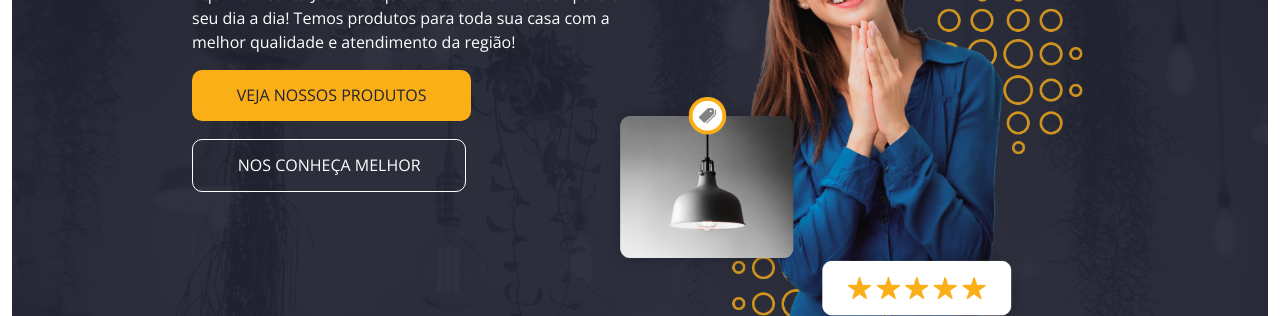
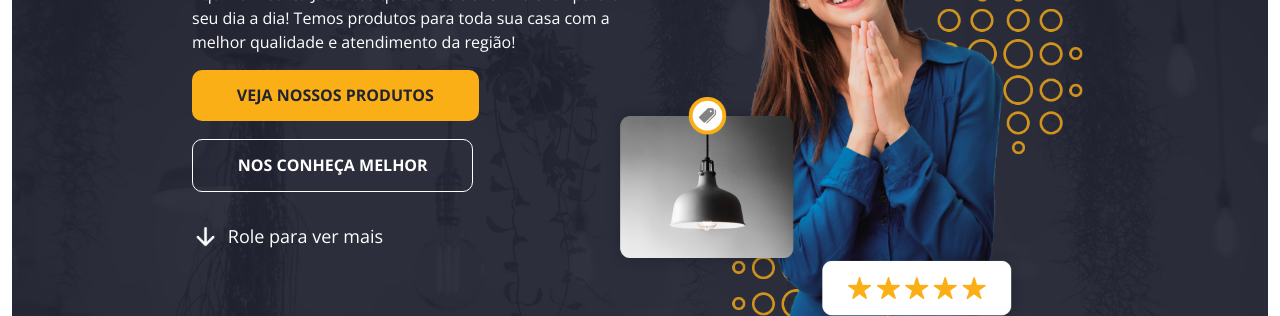
Before and after one commit to Adadezer/PSNoweb, a React (Create React App) app in the folder noweb/: page / in a window 1280 px wide. Shown: the part 475-791 px from the top of the page. Built offline with nearby package versions, Linux system fonts and the light colour scheme.

Commit message:
feat: :sparkles: conteúdo de capa do site

```diff
--- a/noweb/src/components/Capa.js
+++ b/noweb/src/components/Capa.js
@@ -4,12 +4,18 @@ import '../styles/Capa.css';
 export default function Capa() {
   return (
     <div className="container-fluid image-container">
-      <img src="/img/Group61.jpg" className="img-fluid" alt="imagemFundoCapa" />
+      <img src="/img/Group61.jpg" className="img-fluid teste" alt="imagemFundoCapa" />
       <div className="overlay">
-        <h1 style={{ fontWeight: 700 }}>ILUMINE O SEU <br />DIA A DIA</h1>
-        <p>Aqui na Elétrica J. Santos queremos trazer mais luz para o seu dia a dia! Temos produtos para toda sua casa com a melhor qualidade e atendimento da região!</p>
-        <button type="button" className="btn-yellow">VEJA NOSSOS PRODUTOS</button>
-        <button type="button" className="btn-whiteTransparent">NOS CONHEÇA MELHOR</button>
+          <h1 style={{ fontWeight: 700 }}>ILUMINE O SEU <br />DIA A DIA</h1>
+          <p>Aqui na Elétrica J. Santos queremos trazer mais luz para o seu dia a dia! Temos produtos para toda sua casa com a melhor qualidade e atendimento da região!</p>
+        <div className="buttons-cape">
+          <button type="button" className="btn-yellow" style={{ fontWeight: 700 }}>VEJA NOSSOS PRODUTOS</button>
+          <button type="button" className="btn-whiteTransparent" style={{ fontWeight: 700 }}>NOS CONHEÇA MELHOR</button>
+        </div>
+        <div className="goDown">
+          <img src="/img/arrow-down.png" className="arrowDown" alt="seta para baixo" />
+          <p>Role para ver mais</p>
+        </div>
       </div>
     </div>
   );
--- a/noweb/src/styles/Capa.css
+++ b/noweb/src/styles/Capa.css
@@ -29,3 +29,52 @@
   border-radius: 10px;
   padding: 3% 10%;
 }
+
+.goDown {
+  display: flex;
+  align-self: center;
+  margin-top: 7%;
+  font-size: large;
+  /* background-color: aqua; */
+}
+
+.arrowDown {
+  width: 6%;
+  height: 7%;
+  margin-right: 2%;
+}
+
+@media (max-width: 991px) {
+  .teste {
+    width: 100%;
+    height: 40vh;
+  }
+
+  .overlay {
+    top: 1%;
+    width: 45%;
+    left: 5%;
+    font-size: 10px;
+  }
+
+  .buttons-cape {
+    display: flex;
+  }
+
+  .btn-yellow {
+    width: 45%;
+    padding: 1%;
+    margin-top: 0;
+  }
+
+  .btn-whiteTransparent {
+    width: 45%;
+    padding: 1%;
+    margin-top: 0;
+    margin-left: 3%;
+  }
+
+  .goDown {
+    display: none;
+  }
+}
```
Also changed, not shown: noweb/public/img/Group29.png (added), noweb/public/img/arrow-down.png (added).
